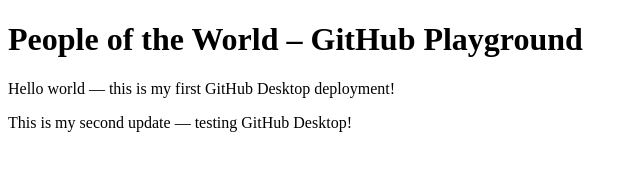
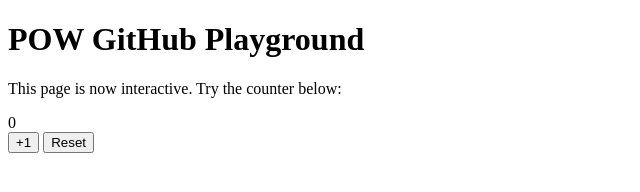
Before and after one commit to thatbrotherali/pow-github-playground, a plain HTML site: page index.html in a window 1280 px wide. Shown: the whole page, without its empty margins (0-640 px from the left). Drawn offline with Linux system fonts and the light colour scheme.

Commit message:
Update index.html

```diff
--- a/index.html
+++ b/index.html
@@ -1,13 +1,21 @@
 <!DOCTYPE html>
-<html>
+<html lang="en">
 <head>
-  <meta charset="UTF-8">
-  <title>POW Playground</title>
+  <meta charset="UTF-8" />
+  <title>POW Playground – Lesson 2</title>
+  <link rel="stylesheet" href="style.css" />
 </head>
 <body>
-  <h1>People of the World – GitHub Playground</h1>
-  <p>Hello world — this is my first GitHub Desktop deployment!</p>
-  <p>This is my second update — testing GitHub Desktop!</p>
 
+  <h1>POW GitHub Playground</h1>
+  <p>This page is now interactive. Try the counter below:</p>
+
+  <div id="counter-box">
+    <div id="display">0</div>
+    <button id="increment">+1</button>
+    <button id="reset">Reset</button>
+  </div>
+
+  <script src="script.js"></script>
 </body>
 </html>
```
